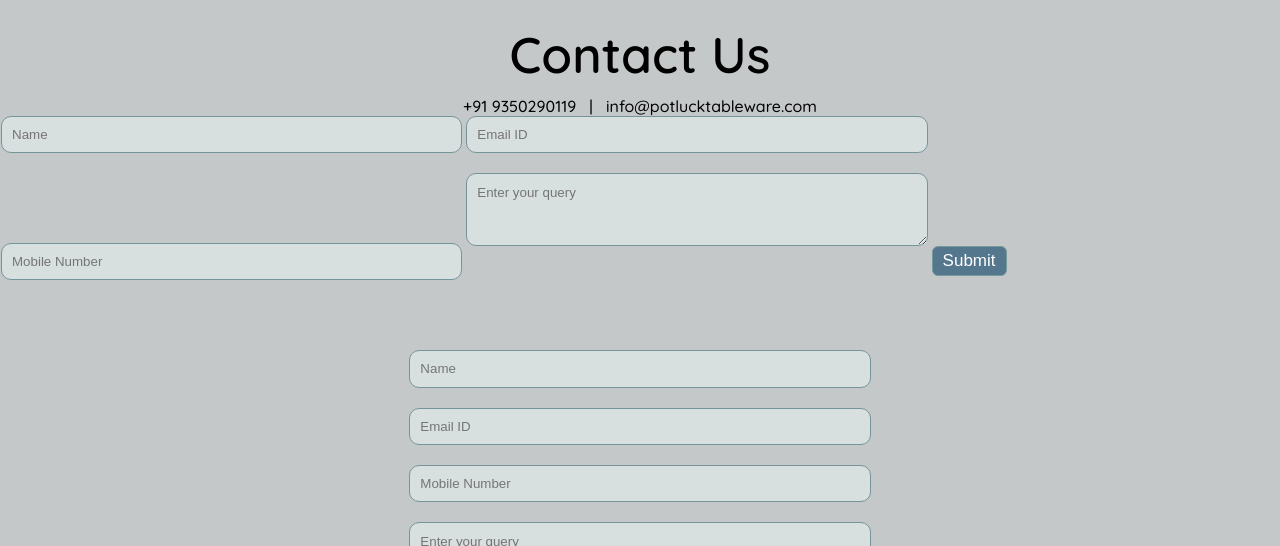
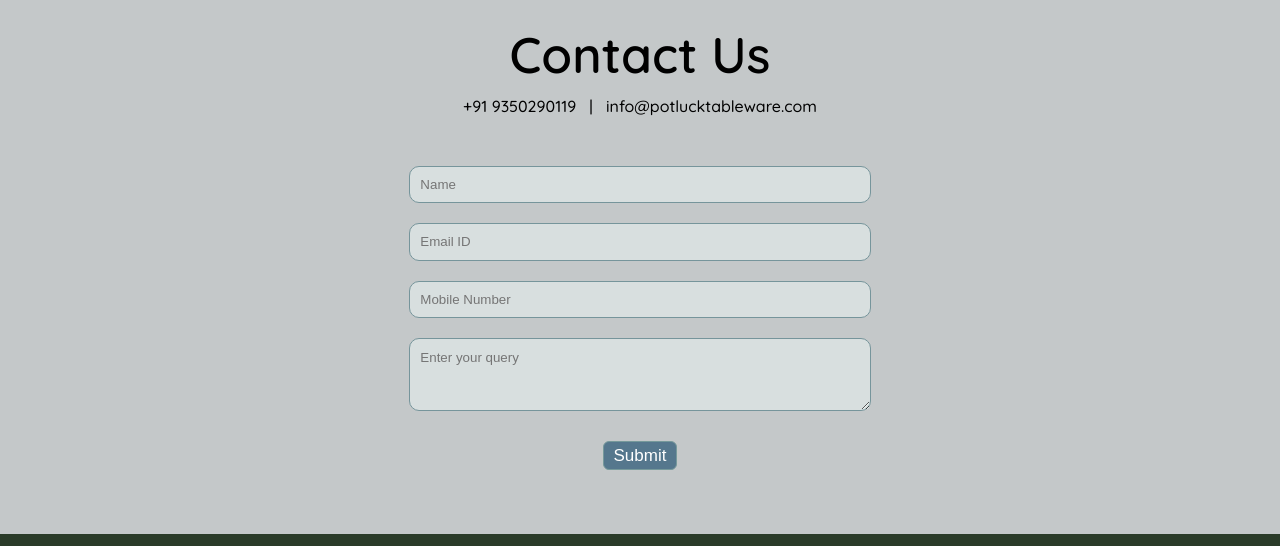
Before and after one commit to SiddharthChopra28/potlucktableware, a plain HTML site: page index.html in a window 1280 px wide. Shown: the part 3246-3792 px from the top of the page. Drawn offline with nearby package versions, Linux system fonts and the light colour scheme.

Commit message:
fix: remove extra form

```diff
--- a/index.html
+++ b/index.html
@@ -240,7 +240,7 @@
             <span>+91 9350290119 &nbsp; | &nbsp; info@potlucktableware.com</span>
 
         </div>
-        <form action="https://api.web3forms.com/submit" method="POST">
+        <form action="https://api.web3forms.com/submit" method="POST" id="form">
 
             <input type="hidden" name="access_key" value="55bdd7f3-3b83-418f-830b-cf0e5776ba05">
 
@@ -258,14 +258,14 @@
         <span id="incomplete" class="hidden">Please fill in all the fields!</span>
 
 
-        <form action="https://formsubmit.co/info@potlucktableware.com" method="POST" id="form">
+        <!-- <form action="https://formsubmit.co/info@potlucktableware.com" method="POST" id="form">
             <input type="text" id="nameinput" placeholder="Name" class="input" required>
             <input type="email" id="emailinput" placeholder="Email ID" class="input" required>
             <input type="number" id="numberinput" placeholder="Mobile Number" class="input" required>
             <textarea name="query" id="querybox" class="input" placeholder="Enter your query"></textarea>
 
             <button type="submit" onclick="submit()" id="submit">Submit</button>
-        </form>
+        </form> -->
 
         <span id="success" class="hidden">Submitted Successfully!</span>
         <span id="failure" class="hidden">Sorry, failed to submit, try contacting us on the email or mobile!</span>
```
